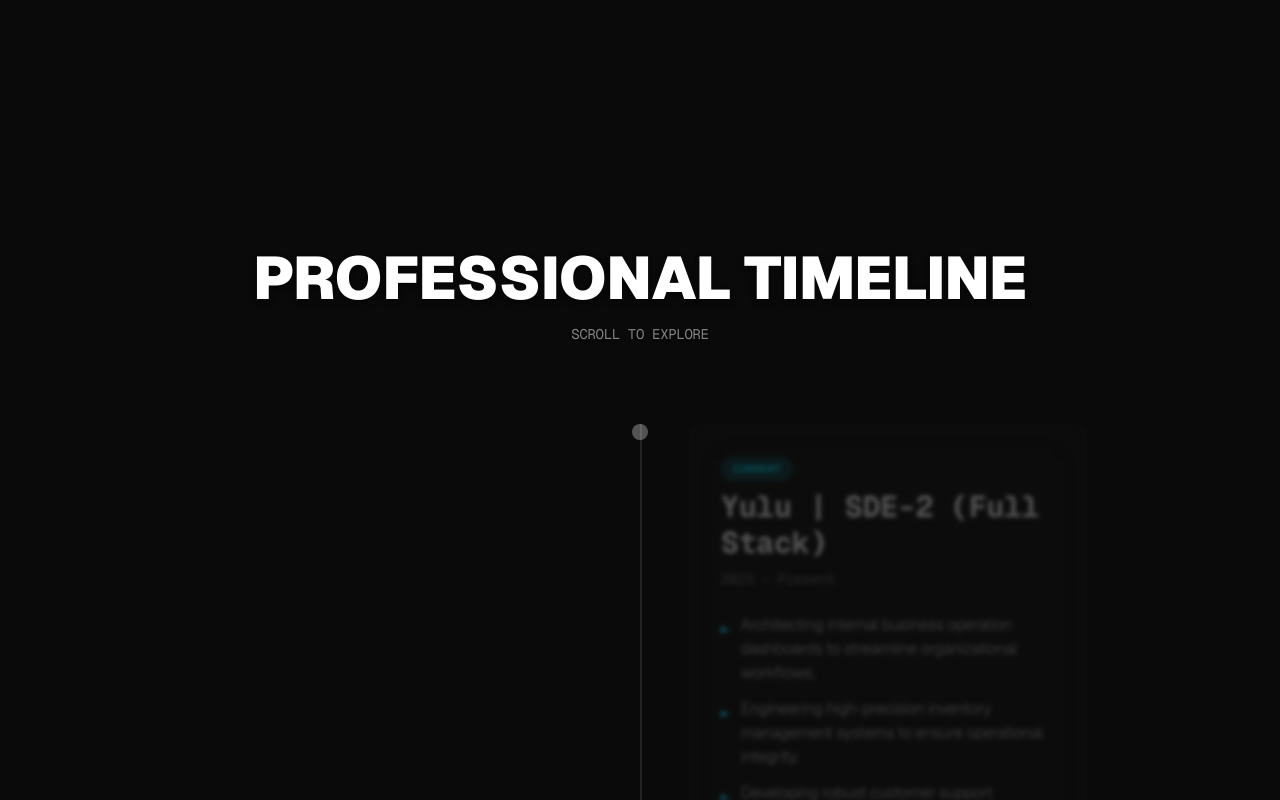
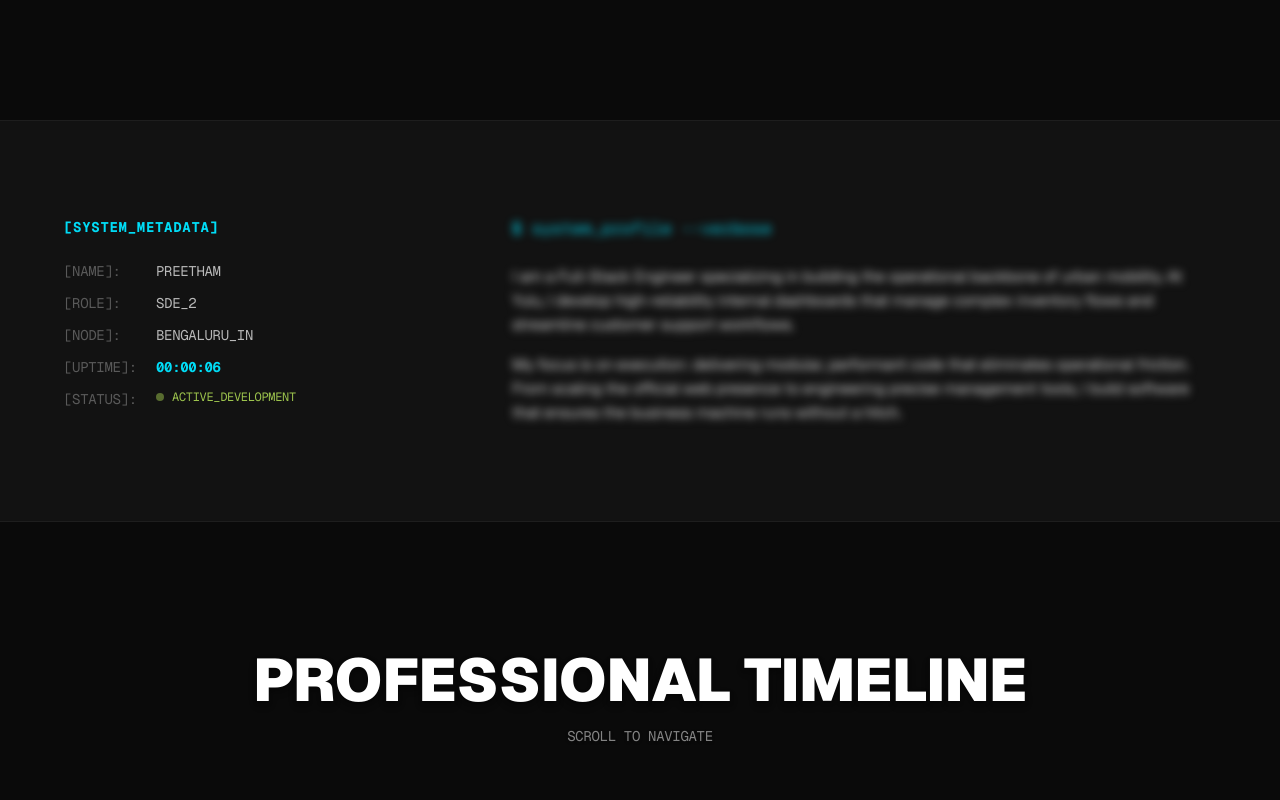
Before and after one commit to PreethamMSalpha/portfolio-v2, a SvelteKit app: page / in a window 1280 px wide. Shown: the part 3080-3880 px from the top of the page. Built offline with nearby package versions, Linux system fonts and the light colour scheme.

Commit message:
about me section added and fixed responsiveness for bento-grid

```diff
--- a/src/routes/+page.svelte
+++ b/src/routes/+page.svelte
@@ -12,6 +12,9 @@
     let showBackToTop = $state(false);
     let scrollPercentage = $state(0);
     let isHovering = $state(false);
+
+    // Live uptime clock for SYSTEM_PROFILE
+    let uptime = $state("00:00:00");
 
     // Back-to-Top Logic
     const scrollToTop = () => {
@@ -664,8 +667,47 @@
 
         window.addEventListener("scroll", handleScroll);
 
+        // Live Uptime Clock
+        const startTime = Date.now();
+        const uptimeInterval = setInterval(() => {
+            const elapsed = Date.now() - startTime;
+            const hours = Math.floor(elapsed / 3600000);
+            const minutes = Math.floor((elapsed % 3600000) / 60000);
+            const seconds = Math.floor((elapsed % 60000) / 1000);
+            uptime = `${String(hours).padStart(2, "0")}:${String(minutes).padStart(2, "0")}:${String(seconds).padStart(2, "0")}`;
+        }, 1000);
+
+        // SYSTEM_PROFILE Scroll Animation
+        const profileSection = document.querySelector("#system-profile");
+        const profileBio = document.querySelector("#profile-bio");
+        const profileBorder = document.querySelector("#profile-border");
+
+        if (profileSection && profileBio && profileBorder) {
+            // Start visible but slightly blurred
+            gsap.set(profileBio, { opacity: 1, filter: "blur(4px)" });
+            gsap.set(profileBorder, { scaleY: 0, transformOrigin: "top" });
+
+            ScrollTrigger.create({
+                trigger: profileSection,
+                start: "top center+=200",
+                end: "top center-=100",
+                scrub: 1,
+                onUpdate: (self) => {
+                    const progress = self.progress;
+                    // Blur from 4px to 0px (instead of opacity change)
+                    gsap.set(profileBio, {
+                        filter: `blur(${4 * (1 - progress)}px)`,
+                    });
+                    gsap.set(profileBorder, {
+                        scaleY: progress,
+                    });
+                },
+            });
+        }
+
         return () => {
             window.removeEventListener("scroll", handleScroll);
+            clearInterval(uptimeInterval);
             ScrollTrigger.getAll().forEach((trigger) => trigger.kill());
             splitPhase1?.revert();
             splitPhase2?.revert();
@@ -754,6 +796,131 @@
         </section>
     </div>
 
+    <!-- SYSTEM_PROFILE: About Me Section -->
+    <section
+        id="system-profile"
+        class="relative z-10 bg-[#121212] border-t border-b border-white/5 py-12 md:py-20 lg:py-24 px-4 md:px-6 lg:px-8"
+    >
+        <div class="max-w-6xl mx-auto">
+            <!-- 2-Column Grid -->
+            <div
+                class="grid grid-cols-1 md:grid-cols-[1fr_2fr] gap-8 md:gap-10 lg:gap-12"
+            >
+                <!-- COLUMN 1: METADATA (The Stats) -->
+                <div class="space-y-4 md:space-y-6">
+                    <h3
+                        class="text-[#00DCF6] font-mono text-xs sm:text-sm font-bold mb-4 md:mb-6 tracking-wider"
+                    >
+                        [SYSTEM_METADATA]
+                    </h3>
+
+                    <div
+                        class="space-y-2 md:space-y-3 font-mono text-xs sm:text-sm"
+                    >
+                        <!-- NAME -->
+                        <div class="flex items-start gap-2 sm:gap-3">
+                            <span
+                                class="text-white/30 min-w-[70px] sm:min-w-[80px] shrink-0"
+                                >[NAME]:</span
+                            >
+                            <span class="text-white/70 break-words"
+                                >PREETHAM</span
+                            >
+                        </div>
+
+                        <!-- ROLE -->
+                        <div class="flex items-start gap-2 sm:gap-3">
+                            <span
+                                class="text-white/30 min-w-[70px] sm:min-w-[80px] shrink-0"
+                                >[ROLE]:</span
+                            >
+                            <span class="text-white/70 break-words">SDE_2</span>
+                        </div>
+
+                        <!-- NODE -->
+                        <div class="flex items-start gap-2 sm:gap-3">
+                            <span
+                                class="text-white/30 min-w-[70px] sm:min-w-[80px] shrink-0"
+                                >[NODE]:</span
+                            >
+                            <span class="text-white/70 break-words"
+                                >BENGALURU_IN</span
+                            >
+                        </div>
+
+                        <!-- UPTIME (Live Clock) -->
+                        <div class="flex items-start gap-2 sm:gap-3">
+                            <span
+                                class="text-white/30 min-w-[70px] sm:min-w-[80px] shrink-0"
+                                >[UPTIME]:</span
+                            >
+                            <span class="text-[#00DCF6] font-bold tabular-nums"
+                                >{uptime}</span
+                            >
+                        </div>
+
+                        <!-- STATUS -->
+                        <div class="flex items-start gap-2 sm:gap-3">
+                            <span
+                                class="text-white/30 min-w-[70px] sm:min-w-[80px] shrink-0"
+                                >[STATUS]:</span
+                            >
+                            <div class="flex items-center gap-2 flex-wrap">
+                                <span
+                                    class="w-2 h-2 rounded-full bg-[#9DC44D] animate-pulse shrink-0"
+                                ></span>
+                                <span
+                                    class="text-[#9DC44D] text-[10px] sm:text-xs break-words"
+                                    >ACTIVE_DEVELOPMENT</span
+                                >
+                            </div>
+                        </div>
+                    </div>
+                </div>
+
+                <!-- COLUMN 2: THE NARRATIVE (The Bio) -->
+                <div class="relative mt-6 md:mt-0">
+                    <!-- Growing Border (Animated on Scroll) -->
+                    <div
+                        id="profile-border"
+                        class="absolute left-0 top-0 bottom-0 w-[2px] bg-[#00DCF6] hidden md:block"
+                    ></div>
+
+                    <!-- Bio Content -->
+                    <div id="profile-bio" class="md:pl-6 lg:pl-8">
+                        <h3
+                            class="text-[#00DCF6] font-mono text-sm sm:text-base mb-4 md:mb-6 tracking-wide"
+                        >
+                            $ system_profile --verbose
+                        </h3>
+
+                        <div
+                            class="space-y-3 md:space-y-4 text-white/80 leading-relaxed text-sm sm:text-base"
+                        >
+                            <p>
+                                I am a Full-Stack Engineer specializing in
+                                building the operational backbone of urban
+                                mobility. At Yulu, I develop high-reliability
+                                internal dashboards that manage complex
+                                inventory flows and streamline customer support
+                                workflows.
+                            </p>
+
+                            <p>
+                                My focus is on execution: delivering modular,
+                                performant code that eliminates operational
+                                friction. From scaling the official web presence
+                                to engineering precise management tools, I build
+                                software that ensures the business machine runs
+                                without a hitch.
+                            </p>
+                        </div>
+                    </div>
+                </div>
+            </div>
+        </div>
+    </section>
+
     <!-- Professional Timeline Section -->
     <section
         id="timeline-section"
@@ -768,7 +935,7 @@
             <p
                 class="text-center text-white/50 mb-12 md:mb-20 font-mono text-xs md:text-sm"
             >
-                SCROLL TO EXPLORE
+                SCROLL TO NAVIGATE
             </p>
 
             <!-- Timeline Container -->
@@ -972,7 +1139,7 @@
     <!-- The Ecosystem: Bento Grid Toolkit -->
     <section
         id="bento-grid"
-        class="relative z-10 bg-dark-lighter py-16 md:py-32 px-4 md:px-8"
+        class="relative z-10 bg-dark-lighter py-12 md:py-24 lg:py-32 px-4 md:px-6 lg:px-8"
     >
         <div class="max-w-7xl mx-auto">
             <h2
@@ -981,56 +1148,69 @@
                 THE ECOSYSTEM
             </h2>
             <p
-                class="text-center text-white/50 mb-12 md:mb-20 font-mono text-xs md:text-sm"
+                class="text-center text-white/50 mb-8 md:mb-16 lg:mb-20 font-mono text-xs md:text-sm"
             >
                 TOOLS & TECHNOLOGIES
             </p>
 
             <!-- Bento Grid Container -->
             <div
-                class="grid grid-cols-1 md:grid-cols-3 gap-4 md:gap-6 auto-rows-[200px] md:auto-rows-[250px]"
+                class="grid grid-cols-1 sm:grid-cols-2 md:grid-cols-3 gap-3 sm:gap-4 md:gap-6 sm:auto-rows-[200px] md:auto-rows-[250px]"
             >
                 <!-- Cell 1: The Core [2x2 Large Card] -->
-                <div class="bento-card md:col-span-2 md:row-span-2 group">
+                <div
+                    class="bento-card sm:col-span-2 sm:row-span-2 group min-h-[320px] sm:min-h-0"
+                >
                     <div class="bento-content h-full">
                         <h3
-                            class="text-2xl md:text-3xl font-bold text-white mb-4 font-mono"
+                            class="text-lg sm:text-2xl md:text-3xl font-bold text-white mb-2 sm:mb-3 md:mb-4 font-mono"
                         >
                             JavaScript & Frameworks
                         </h3>
-                        <div class="flex flex-wrap gap-6 md:gap-8 mb-6">
+                        <div
+                            class="flex flex-wrap gap-3 sm:gap-6 md:gap-8 mb-3 sm:mb-4 md:mb-6"
+                        >
                             <div class="floating-icon">
                                 <div
-                                    class="w-16 h-16 md:w-20 md:h-20 rounded-2xl bg-[#FF3E00]/10 border border-[#FF3E00]/30 flex items-center justify-center"
+                                    class="w-12 h-12 sm:w-16 sm:h-16 md:w-20 md:h-20 rounded-xl sm:rounded-2xl bg-[#FF3E00]/10 border border-[#FF3E00]/30 flex items-center justify-center"
                                 >
-                                    <span class="text-3xl md:text-4xl">⚡</span>
+                                    <span
+                                        class="text-2xl sm:text-3xl md:text-4xl"
+                                        >⚡</span
+                                    >
                                 </div>
                                 <p
-                                    class="text-xs md:text-sm text-white/70 mt-2 font-mono"
+                                    class="text-[10px] sm:text-xs md:text-sm text-white/70 mt-1 sm:mt-2 font-mono"
                                 >
                                     Svelte 5
                                 </p>
                             </div>
                             <div class="floating-icon">
                                 <div
-                                    class="w-16 h-16 md:w-20 md:h-20 rounded-2xl bg-[#61DAFB]/10 border border-[#61DAFB]/30 flex items-center justify-center"
+                                    class="w-12 h-12 sm:w-16 sm:h-16 md:w-20 md:h-20 rounded-xl sm:rounded-2xl bg-[#61DAFB]/10 border border-[#61DAFB]/30 flex items-center justify-center"
                                 >
-                                    <span class="text-3xl md:text-4xl">⚛️</span>
+                                    <span
+                                        class="text-2xl sm:text-3xl md:text-4xl"
+                                        >⚛️</span
+                                    >
                                 </div>
                                 <p
-                                    class="text-xs md:text-sm text-white/70 mt-2 font-mono"
+                                    class="text-[10px] sm:text-xs md:text-sm text-white/70 mt-1 sm:mt-2 font-mono"
                                 >
                                     React
                                 </p>
                             </div>
                             <div class="floating-icon">
                                 <div
-                                    class="w-16 h-16 md:w-20 md:h-20 rounded-2xl bg-[#3178C6]/10 border border-[#3178C6]/30 flex items-center justify-center"
+                                    class="w-12 h-12 sm:w-16 sm:h-16 md:w-20 md:h-20 rounded-xl sm:rounded-2xl bg-[#3178C6]/10 border border-[#3178C6]/30 flex items-center justify-center"
                                 >
-                                    <span class="text-3xl md:text-4xl">📘</span>
+                                    <span
+                                        class="text-2xl sm:text-3xl md:text-4xl"
+                                        >📘</span
+                                    >
                                 </div>
                                 <p
-                                    class="text-xs md:text-sm text-white/70 mt-2 font-mono"
+                                    class="text-[10px] sm:text-xs md:text-sm text-white/70 mt-1 sm:mt-2 font-mono"
                                 >
                                     TypeScript
                                 </p>
@@ -1038,7 +1218,7 @@
                         </div>
                         <button
                             id="rune-toggle"
-                            class="px-4 py-2 bg-[#00DCF6]/20 text-[#00DCF6] rounded-lg text-sm font-mono font-bold hover:bg-[#00DCF6]/30 transition-all duration-300"
+                            class="px-3 py-1.5 sm:px-4 sm:py-2 bg-[#00DCF6]/20 text-[#00DCF6] rounded-lg text-xs sm:text-sm font-mono font-bold hover:bg-[#00DCF6]/30 transition-all duration-300"
                         >
                             Toggle Svelte 5 Rune
                         </button>
@@ -1059,7 +1239,7 @@ let doubled = $derived(count * 2);</code
                 <div class="bento-card group">
                     <div class="bento-content h-full">
                         <h3
-                            class="text-xl md:text-2xl font-bold text-white mb-4 font-mono"
+                            class="text-lg sm:text-xl md:text-2xl font-bold text-white mb-3 md:mb-4 font-mono"
                         >
                             Cross-Platform
                         </h3>
@@ -1079,10 +1259,10 @@ let doubled = $derived(count * 2);</code
                 </div>
 
                 <!-- Cell 3: The Engine [2x1 Wide Card] -->
-                <div class="bento-card md:col-span-2 group">
+                <div class="bento-card sm:col-span-2 group">
                     <div class="bento-content h-full">
                         <h3
-                            class="text-xl md:text-2xl font-bold text-white mb-4 font-mono"
+                            class="text-lg sm:text-xl md:text-2xl font-bold text-white mb-3 md:mb-4 font-mono"
                         >
                             Backend & Systems
                         </h3>
@@ -1141,7 +1321,7 @@ let doubled = $derived(count * 2);</code
                 <div class="bento-card group">
                     <div class="bento-content h-full">
                         <h3
-                            class="text-xl md:text-2xl font-bold text-white mb-4 font-mono"
+                            class="text-lg sm:text-xl md:text-2xl font-bold text-white mb-3 md:mb-4 font-mono"
                         >
                             Internal Tools
                         </h3>
```
